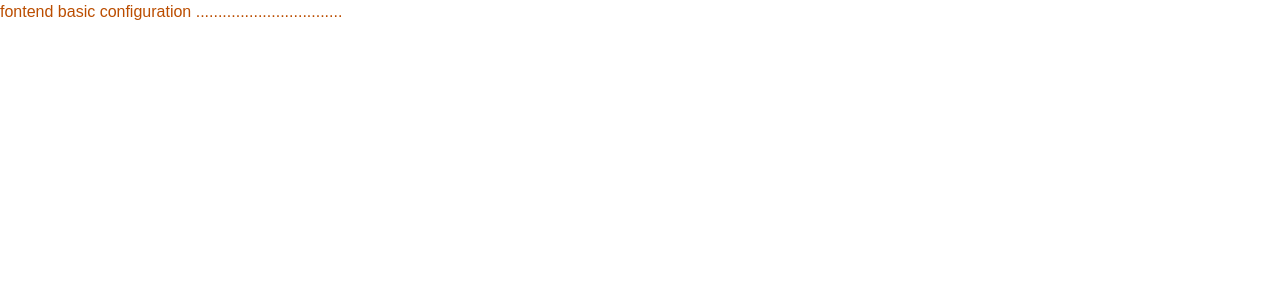
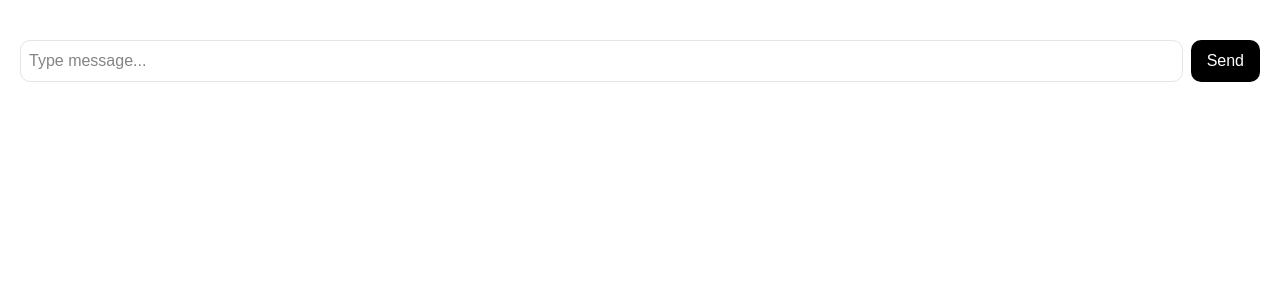
Before and after one commit to balajixog/Pigeon-Messager, a React (Vite) app in the folder client/: page / in a window 1280 px wide. Shown: the top 300 px of the page. Built offline with nearby package versions, Linux system fonts and the light colour scheme.

Commit message:
feat:simple chatpage added
test:client and server sockect connection

```diff
--- a/client/package.json
+++ b/client/package.json
@@ -11,6 +11,7 @@
   },
   "dependencies": {
     "@fontsource-variable/geist": "^5.2.8",
+    "@stomp/stompjs": "^7.3.0",
     "@tailwindcss/vite": "^4.1.18",
     "axios": "^1.13.6",
     "class-variance-authority": "^0.7.1",
@@ -30,7 +31,6 @@
     "shadcn": "^4.7.0",
     "sockjs-client": "^1.6.1",
     "sonner": "^2.0.7",
-    "stompjs": "^2.3.3",
     "tailwind-merge": "^3.6.0",
     "tailwindcss": "^4.1.18",
     "tw-animate-css": "^1.4.0",
--- a/client/src/App.jsx
+++ b/client/src/App.jsx
@@ -1,11 +1,11 @@
 import React from 'react'
+import ChatPage from "./features/chat/pages/ChatPage";
 
 const App = () => {
   return (
-    <div className='text-amber-700 hover:hidden'>
-      fontend basic configuration .................................
-    </div>
+
+    <ChatPage />
   )
 }
 
-export default App
+export default App;
--- a/client/src/api/axios.js
+++ b/client/src/api/axios.js
@@ -0,0 +1,7 @@
+import axios from "axios";
+
+const api = axios.create({
+  baseURL: "http://localhost:8080",
+});
+
+export default api;
--- a/client/src/features/chat/components/MessageBubble.jsx
+++ b/client/src/features/chat/components/MessageBubble.jsx
@@ -0,0 +1,11 @@
+function MessageBubble({ msg }) {
+  return (
+    <div className="bg-zinc-800 text-white p-3 rounded-lg">
+      <p className="font-semibold">{msg.sender}</p>
+
+      <p>{msg.content}</p>
+    </div>
+  );
+}
+
+export default MessageBubble;
--- a/client/src/features/chat/components/MessageInput.jsx
+++ b/client/src/features/chat/components/MessageInput.jsx
@@ -0,0 +1,50 @@
+import { useState } from "react";
+
+function MessageInput({ onSend }) {
+
+  const [input, setInput] = useState("");
+
+  const handleSend = () => {
+
+    if (!input.trim()) return;
+
+    onSend(input);
+
+    setInput("");
+  };
+
+  return (
+    <div className="flex gap-2">
+
+      <input
+        className="
+          border
+          p-2
+          flex-1
+          rounded-lg
+        "
+        value={input}
+        onChange={(e) =>
+          setInput(e.target.value)
+        }
+
+        placeholder="Type message..."
+      />
+
+      <button
+        onClick={handleSend}
+        className="
+          bg-black
+          text-white
+          px-4
+          rounded-lg
+        "
+      >
+        Send
+      </button>
+
+    </div>
+  );
+}
+
+export default MessageInput;
--- /dev/null
+++ b/client/src/features/chat/pages/ChatPage.jsx
@@ -0,0 +1,54 @@
+import { useEffect, useState } from "react";
+import stompClient from "@/websocket/socket";
+import MessageBubble from "../components/MessageBubble";
+import MessageInput from "../components/MessageInput";
+
+function ChatPage() {
+  const [messages, setMessages] = useState([]);
+
+  useEffect(() => {
+    stompClient.onConnect = () => {
+      console.log("Connected");
+
+      stompClient.subscribe("/topic/messages", (message) => {
+        const newMessage = JSON.parse(message.body);
+        setMessages((prev) => [...prev, newMessage]);
+      });
+    };
+
+    stompClient.activate();
+
+    return () => {
+      stompClient.deactivate();
+    };
+  }, []);
+
+  const sendMessage = (message) => {
+    if (!message.trim()) return;
+
+    stompClient.publish({
+      destination: "/app/chat.send",
+      body: JSON.stringify({
+        sender: "Balaji",
+        content: message,
+        type: "CHAT",
+      }),
+    });
+
+    setInput("");
+  };
+
+  return (
+    <div className="p-5">
+      <div className="space-y-2 mb-5">
+        {messages.map((msg, index) => (
+          <MessageBubble key={index} msg={msg} />
+        ))}
+      </div>
+
+      <MessageInput onSend={sendMessage} />
+    </div>
+  );
+}
+
+export default ChatPage;
--- a/client/src/main.jsx
+++ b/client/src/main.jsx
@@ -1,9 +1,12 @@
-import { createRoot } from 'react-dom/client'
-import './index.css'
-import App from './App.jsx'
+window.global = window;
 
-createRoot(document.getElementById('root')).render(
+import React from "react";
+import ReactDOM from "react-dom/client";
+import App from "./App";
+import "./index.css";
+
+ReactDOM.createRoot(document.getElementById("root")).render(
   <>
     <App />
   </>,
-)
+);
--- a/client/src/websocket/socket.js
+++ b/client/src/websocket/socket.js
@@ -0,0 +1,16 @@
+import SockJS from "sockjs-client";
+import { Client } from "@stomp/stompjs";
+
+const socket = new SockJS("http://localhost:8080/ws");
+
+const stompClient = new Client({
+  webSocketFactory: () => socket,
+
+  reconnectDelay: 5000,
+
+  debug: (str) => {
+    console.log(str);
+  },
+});
+
+export default stompClient;
--- a/client/vite.config.js
+++ b/client/vite.config.js
@@ -6,6 +6,10 @@ import path from "path";
 export default defineConfig({
   plugins: [react(), tailwindcss()],
 
+  define: {
+    global: "globalThis",
+  },
+
   resolve: {
     alias: {
       "@": path.resolve(__dirname, "./src"),
```
Also changed, not shown: client/src/features/chat/components/ChatPage.jsx (deleted), client/src/features/chat/components/OnlineUsers.js (deleted), client/src/pages/ChatPage.jsx (deleted), 1 other file (tests, documents, lock files or other folders).
